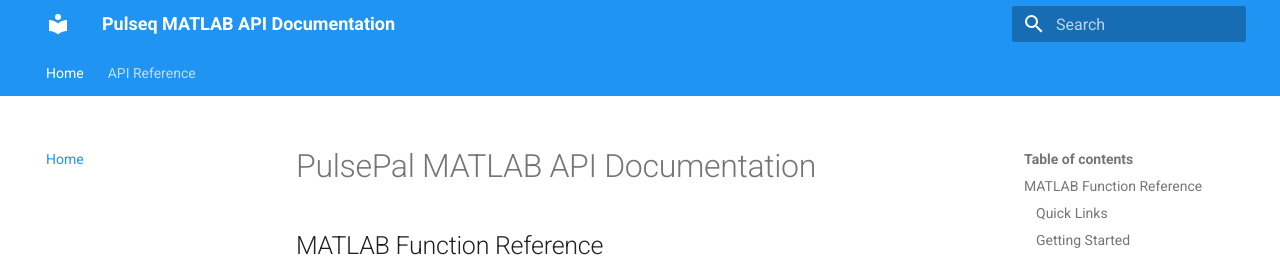
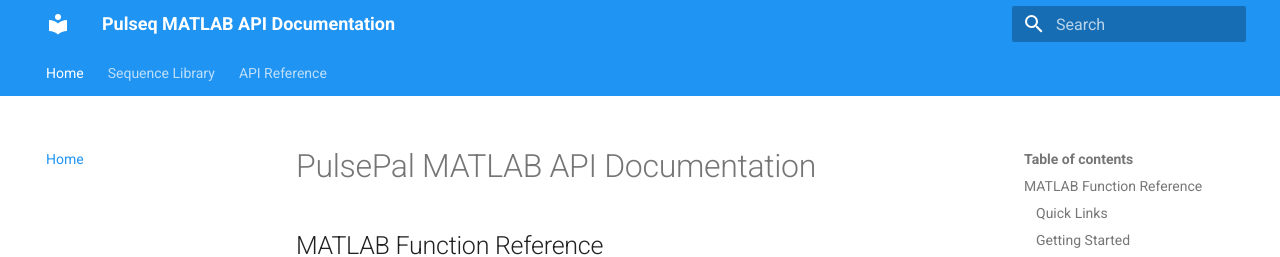
Before and after one commit to rmoskwa/Pulsepal, an MkDocs documentation site: the page built from docs/index.md, in a window 1280 px wide and 1211 px high. Shown: the top 257 px of the window. Built offline with MkDocs 1.6.1 and Material for MkDocs 9.7.7, drawn with Linux system fonts in a browser that asks for light colours.

Commit message:
fix: Add Sequence Library back to top navigation bar
Using full URL to ensure it works correctly as external link in MkDocs navigation

```diff
--- a/mkdocs.yml
+++ b/mkdocs.yml
@@ -37,6 +37,7 @@
     permalink: true
 nav:
 - Home: index.md
+- Sequence Library: 'https://rmoskwa.github.io/Pulsepal/sequences-standalone.html'
 - API Reference:
   - Overview: matlab_api/index.md
   - Functions:
```
